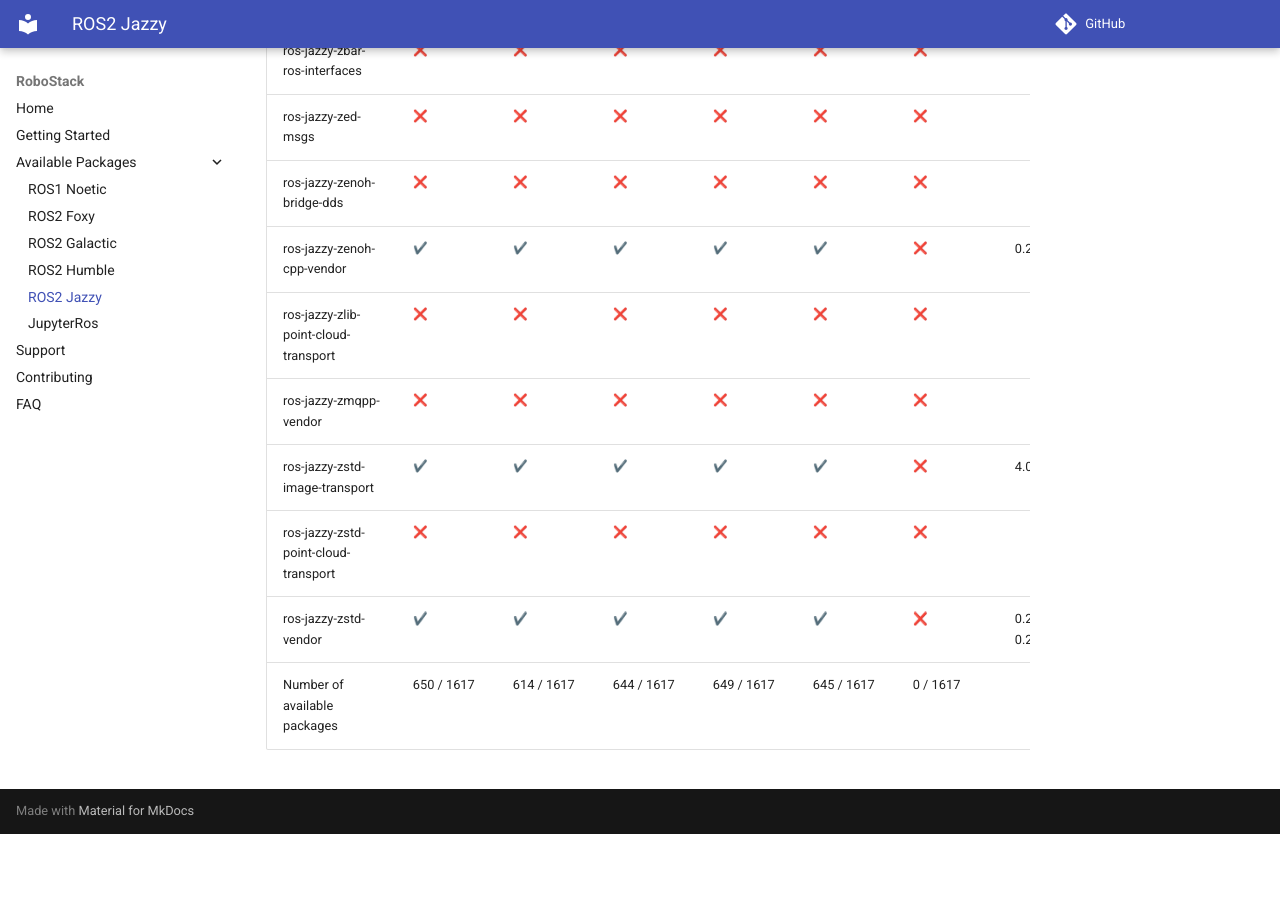
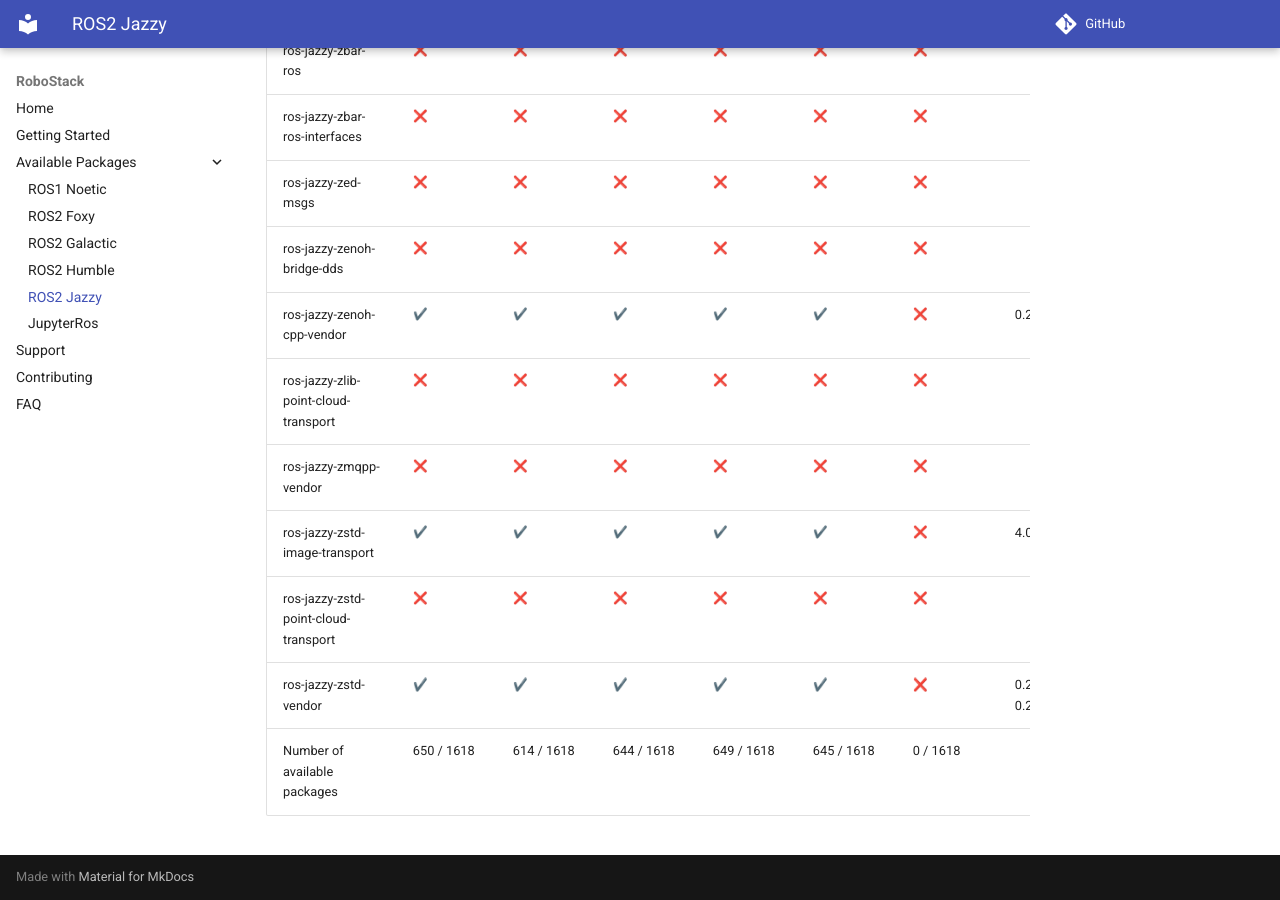
Before and after one commit to RoboStack/robostack.github.io, an MkDocs documentation site: the page built from docs/jazzy.md, in a window 1280 px wide and 900 px high, scrolled down 119119 px. Built offline with MkDocs 1.6.1 and Material for MkDocs 9.7.7, drawn with Linux system fonts in a browser that asks for light colours; emoji names are drawn with the system emoji font; comment, search, counter and statistics services are not loaded; before the commit the page ends 119953 px from its top, so only the background shows below that; some of the changed text lies outside the part shown.

Commit message:
Update tables

```diff
--- a/docs/jazzy.md
+++ b/docs/jazzy.md
@@ -1617,4 +1618,4 @@
 | ros-jazzy-zstd-image-transport | :heavy_check_mark: { data-sort='1' } | :heavy_check_mark: { data-sort='1' } | :heavy_check_mark: { data-sort='1' } | :heavy_check_mark: { data-sort='1' } | :heavy_check_mark: { data-sort='1' } | :x: { data-sort='0' } | 4.0.3, 4.0.4  |
 | ros-jazzy-zstd-point-cloud-transport | :x: { data-sort='0' } | :x: { data-sort='0' } | :x: { data-sort='0' } | :x: { data-sort='0' } | :x: { data-sort='0' } | :x: { data-sort='0' } |   |
 | ros-jazzy-zstd-vendor | :heavy_check_mark: { data-sort='1' } | :heavy_check_mark: { data-sort='1' } | :heavy_check_mark: { data-sort='1' } | :heavy_check_mark: { data-sort='1' } | :heavy_check_mark: { data-sort='1' } | :x: { data-sort='0' } | 0.26.3, 0.26.6  |
-| Number of available packages |  650 / 1617 | 614 / 1617 | 644 / 1617 | 649 / 1617 | 645 / 1617 | 0 / 1617 |
+| Number of available packages |  650 / 1618 | 614 / 1618 | 644 / 1618 | 649 / 1618 | 645 / 1618 | 0 / 1618 |
```
Also changed, not shown: other parts of docs/jazzy.md (+1 -0 lines), docs/humble.md (+2 -1 lines).
